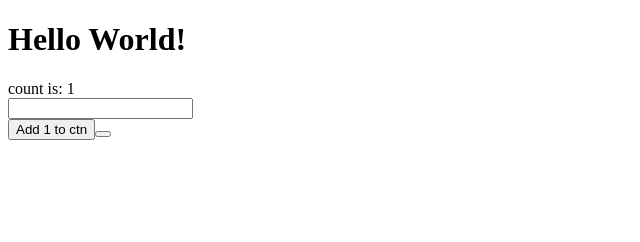
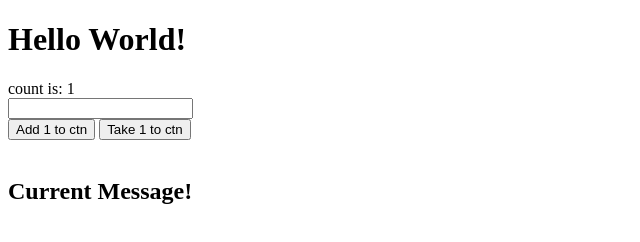
Before and after one commit to E-A-N/electronTest, an Electron app: page index.html in a window 800 px wide. Shown: the whole page, without its empty margins (0-640 px from the left). Drawn offline with Linux system fonts and the light colour scheme.

Commit message:
testing out DOM stuff

```diff
--- a/client/js/addButton.js
+++ b/client/js/addButton.js
@@ -1,5 +1,15 @@
 const adder = (amount = 1) => {
+
+    var action = amount >= 0 ? "added" : "subtracted";
     var cnt = document.getElementById("countText");
     cnt.innerHTML = JSON.parse(cnt.innerHTML) + amount;
     console.log(cnt.innerHTML);
+
+    var msg = document.getElementById("msg");
+    msg.innerHTML = amount + " has been " + action + " to the counter!"
+
+    //eanDebug NOTE: make this sort of timer external so multiple things aren't resetting DOM message
+    setTimeout(function(){
+        msg.innerHTML = "Current Message!";
+    },2000)
 }
--- a/index.html
+++ b/index.html
@@ -15,9 +15,15 @@
             <span> count is: </span>
             <span id="countText">0</span>
         <div>
-        <form type="submit">
+        <form type="submit" onsubmit="adder(5)">
             <input id="nameField"></input>
         </form>
-        <button onclick="adder()"> Add 1 to ctn <button>
+        <button onclick="adder()"> Add 1 to ctn </button>
+        <button onclick="adder(-1)"> Take 1 to ctn </button>
+
+        <br><br>
+        <h2 id="msg">
+            Current Message!
+        </h2>
     </body>
 </html>
```
